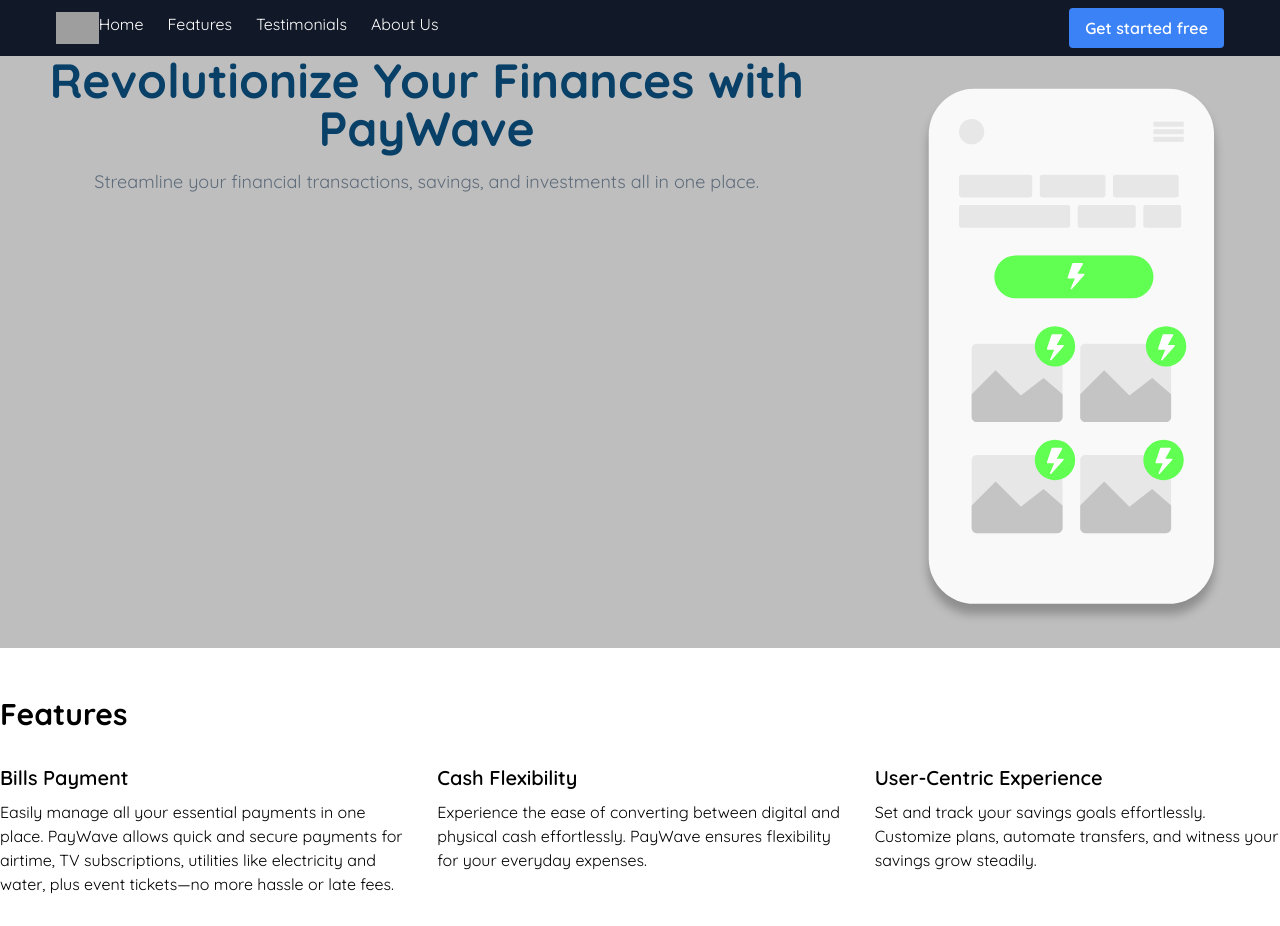
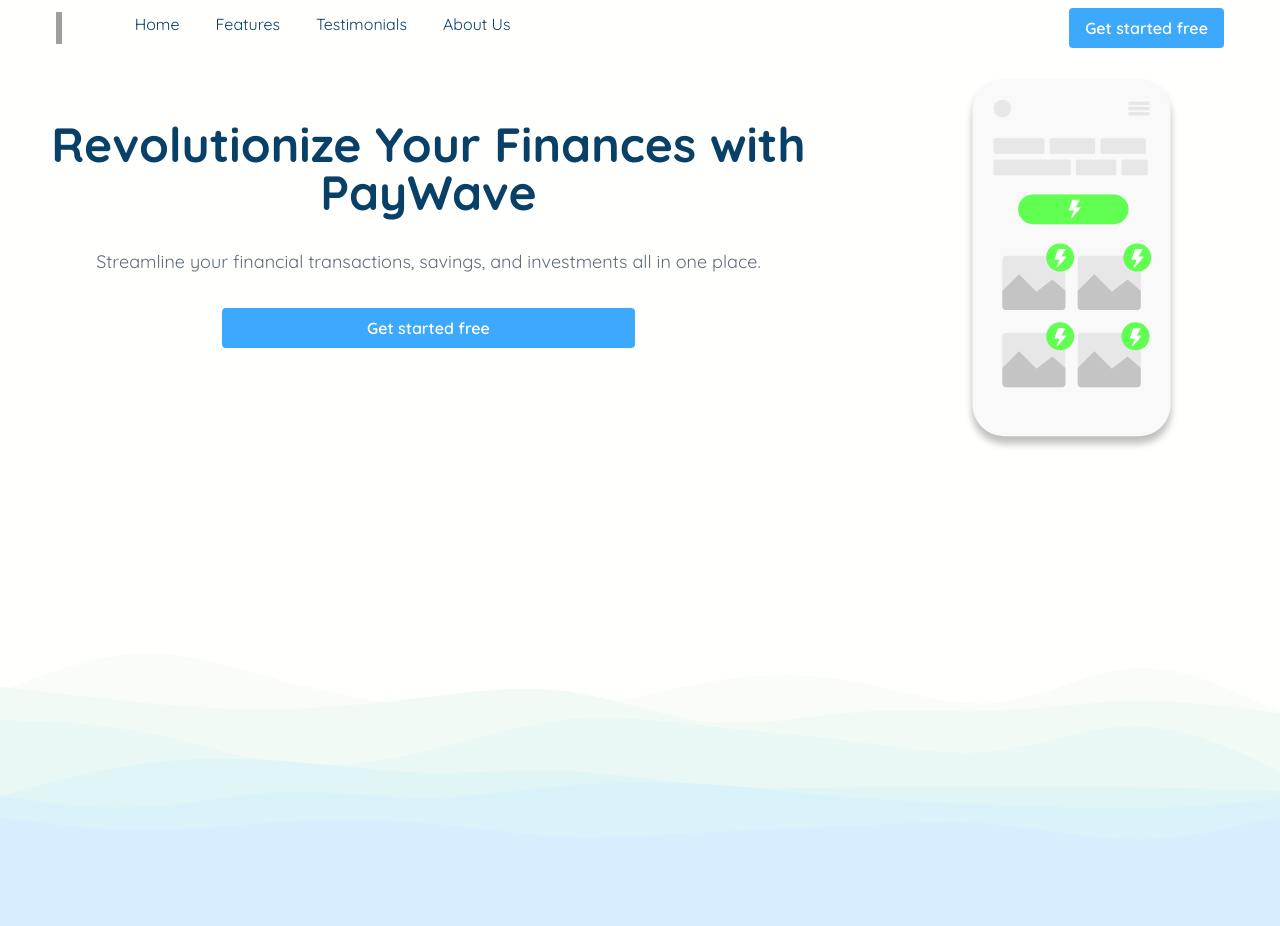
Before and after one commit to BeeAwwad/PayWave-landing-page, a React (Vite) app: page / in a window 1280 px wide. Shown: the top 926 px of the page. Built offline with nearby package versions, Linux system fonts and the light colour scheme; grey boxes are pictures that could not be loaded.

Commit message:
Added a svg background div to differentiate between section

```diff
--- a/src/index.css
+++ b/src/index.css
@@ -3,3 +3,14 @@
 @tailwind base;
 @tailwind components;
 @tailwind utilities;
+
+.spacer {
+  aspect-ratio: 960/300;
+  width: 100%;
+  background-repeat: no-repeat;
+  background-size: cover;
+}
+
+.layer1 {
+  background-image: url(./assets/svg/layered-waves-haikei.svg);
+}
--- a/src/landingPageComponents/Header.jsx
+++ b/src/landingPageComponents/Header.jsx
@@ -3,7 +3,7 @@
 
 const Header = () => {
   return (
-    <header className="bg-gray-900 text-white font-quicksand flex items-center justify-center h-16 lg:h-14">
+    <header className="bg-[#fffffe] text-[#094067] font-quicksand flex items-center justify-center h-16 lg:h-14">
       <div className="w-full flex justify-between items-center mx-auto my-0 px-5 md:px-10 lg:px-14 max-w-1500">
         <div className="flex">
           <div className="logo">
--- a/src/landingPageComponents/Main.jsx
+++ b/src/landingPageComponents/Main.jsx
@@ -1,30 +1,38 @@
 import { EyePhoneSvg } from "../assets/svg"
+import Button from "./reusables/Button"
 
 const Main = () => {
   return (
     <main className="font-quicksand">
-      <section id="home" className="bg-[#bebebe] flex flex-col md:flex-row">
-        <div className="container mx-auto text-center flex-col md:flex-row">
-          <h1 className="text-[#094067] text-4xl md:text-5xl font-bold mb-4">
+      <section id="home" className="bg-[#fffffe] flex flex-col md:flex-row">
+        <div className="container mx-auto text-center px-4 py-16">
+          <h1 className="text-[#094067] text-4xl md:text-5xl font-bold mb-8">
             Revolutionize Your Finances with PayWave
           </h1>
-          <p className="text-lg text-[#5f6c7b]">
+          <p className="text-lg text-[#5f6c7b] mb-8">
             Streamline your financial transactions, savings, and investments all
             in one place.
           </p>
+          <Button onClick={() => {}} className={"w-full lg:w-1/2"}>
+            Get started free
+          </Button>
         </div>
-        <div className="w-full md:w-[50%]">
-          <EyePhoneSvg className="w-full mx-auto mb-4" />
+        <div className="w-full lg:w-[50%]">
+          <EyePhoneSvg className="w-[70%] mx-auto mb-4" />
         </div>
       </section>
 
-      <section id="features" className="py-12">
+      <div className="spacer layer1"></div>
+
+      <section id="features" className="py-12 bg-[#d8eefe]">
         <div className="container mx-auto">
-          <h2 className="text-3xl font-bold mb-8">Features</h2>
+          <h2 className="text-3xl text-[#094067] font-bold mb-8">Features</h2>
           <div className="grid grid-cols-1 md:grid-cols-2 lg:grid-cols-3 gap-8">
             <div>
-              <h3 className="text-xl font-semibold mb-2">Bills Payment</h3>
-              <p>
+              <h3 className="text-xl text-[#094067] font-semibold mb-2">
+                Bills Payment
+              </h3>
+              <p className="text-[#5f6c7b]">
                 Easily manage all your essential payments in one place. PayWave
                 allows quick and secure payments for airtime, TV subscriptions,
                 utilities like electricity and water, plus event tickets—no more
@@ -32,27 +40,29 @@
               </p>
             </div>
             <div>
-              <h3 className="text-xl font-semibold mb-2">Cash Flexibility</h3>
-              <p>
+              <h3 className="text-xl text-[#094067] font-semibold mb-2">
+                Cash Flexibility
+              </h3>
+              <p className="text-[#5f6c7b]">
                 Experience the ease of converting between digital and physical
                 cash effortlessly. PayWave ensures flexibility for your everyday
                 expenses.
               </p>
             </div>
             <div>
-              <h3 className="text-xl font-semibold mb-2">
+              <h3 className="text-xl text-[#094067] font-semibold mb-2">
                 User-Centric Experience
               </h3>
-              <p>
+              <p className="text-[#5f6c7b]">
                 Set and track your savings goals effortlessly. Customize plans,
                 automate transfers, and witness your savings grow steadily.
               </p>
             </div>
             <div>
-              <h3 className="text-xl font-semibold mb-2">
+              <h3 className="text-xl text-[#094067] font-semibold mb-2">
                 Cutting-Edge Security
               </h3>
-              <p>
+              <p className="text-[#5f6c7b]">
                 Rest assured, your financial data is protected. PayWave utilizes
                 advanced security measures and accommodates various payment
                 methods for your peace of mind.
--- a/src/landingPageComponents/NavBar.jsx
+++ b/src/landingPageComponents/NavBar.jsx
@@ -1,18 +1,18 @@
 function NavBar() {
   return (
     <>
-      <nav className="hidden lg:block">
-        <ul className="flex space-x-6">
-          <li>
+      <nav className="hidden lg:block ml-[8%]">
+        <ul className="flex whitespace-nowrap">
+          <li className="ml-9">
             <a href="#home">Home</a>
           </li>
-          <li>
+          <li className="ml-9">
             <a href="#features">Features</a>
           </li>
-          <li>
+          <li className="ml-9">
             <a href="#testimonials">Testimonials</a>
           </li>
-          <li>
+          <li className="ml-9">
             <a href="#aboutus">About Us</a>
           </li>
           {/* Add other navigation links */}
--- a/src/landingPageComponents/reusables/Button.jsx
+++ b/src/landingPageComponents/reusables/Button.jsx
@@ -4,7 +4,7 @@
   return (
     <button
       onClick={onClick}
-      className={`bg-blue-500 hover:bg-blue-600 text-white font-semibold py-2 px-4 rounded ${className}`}
+      className={`bg-[#3da9fc] hover:shadow-md text-[#fffffe] font-semibold py-2 px-4 rounded ${className}`}
     >
       {children}
     </button>
```
Also changed, not shown: src/assets/svg/layered-waves-haikei.svg (added).
